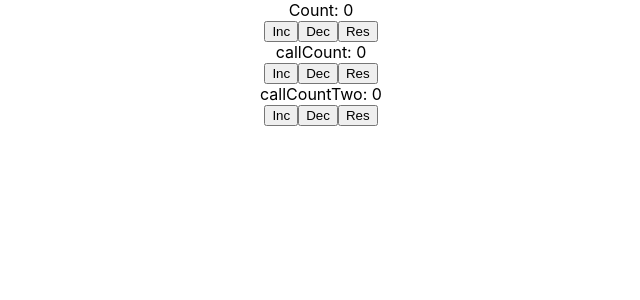
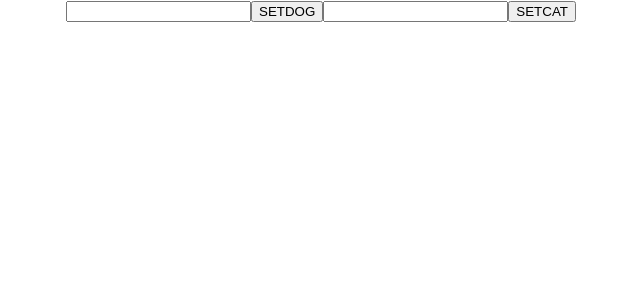
Before and after one commit to Valentyn98/untitled260122, a React (Create React App) app: page / in a window 1280 px wide. Shown: the top 300 px of the page, without its empty margins (319-959 px from the left). Built offline with nearby package versions, Linux system fonts and the light colour scheme.

Commit message:
CAt and DoG finish

```diff
--- a/package.json
+++ b/package.json
@@ -11,7 +11,9 @@
     "react-scripts": "5.0.0",
     "web-vitals": "^2.1.4",
     "axios": "0.25.0",
-    "react-router-dom": "^6.2.1"
+    "react-router-dom": "^6.2.1",
+    "redux": "^4.1.2",
+    "reduce": "^1.0.2"
   },
   "scripts": {
     "start": "react-scripts start",
--- a/src/App.js
+++ b/src/App.js
@@ -1,53 +1,49 @@
 
 import './App.css';
-import {useReducer} from "react";
+import {useReducer, useState} from "react";
+import formReducer from "./reducer/formReducer";
+import Dogs from "./components/dogs/Dogs";
+import Cats from "./components/cats/Cats";
 
+const initialFormState = {
+    dogs:[],
+    cats:[],
+    dog:'',
+    cat:''
+};
+function App () {
+    const [state,dispatch] = useReducer(formReducer,initialFormState)
+    const[count, setCount] = useState(0)
 
-const reducer = (state ,action) =>{
-switch (action.type){
-    case 'inc':
-        return{...state,count:state.count +1}
-    case 'dec':
-        return{...state,count:state.count -1}
-    case 'res':
-        return{...state,count:action.payload}
-    case 'incc':
-        return{...state,callCount:state.callCount +1}
-    case 'decc':
-        return{...state,callCount:state.callCount -1}
-    case 'ress':
-        return{...state,callCount:action.payload}
-    case 'inccc':
-        return{...state,callCountTwo:state.callCountTwo +1}
-    case 'deccc':
-        return{...state,callCountTwo:state.callCountTwo -1}
-    case 'resss':
-        return{...state,callCountTwo:action.payload}
-    default:
-        return state
-}
-
-}
-
-function App() {
-    const [state, dispatche] = useReducer(reducer , {count: 0, callCount:0,callCountTwo:0})
-  return (
+    console.log(state);
+    const handleTextChange = (e) => {
+        dispatch({
+            type:'handle input text',
+            field: e.target.name,
+            payload: e.target.value
+        })
+    }
+    const click = (e) => {
+        e.preventDefault()
+    }
+    return (
     <div className="App">
-        <div>Count: {state.count}</div>
-        <button onClick={()=>dispatche({type:'inc'})}>Inc</button>
-        <button onClick={()=>dispatche({type:'dec'})}>Dec</button>
-        <button onClick={()=>dispatche({type: 'res', payload:0})}>Res</button>
-
-        <div>callCount: {state.callCount}</div>
-        <button onClick={()=>dispatche({type:'incc'})}>Inc</button>
-        <button onClick={()=>dispatche({type:'decc'})}>Dec</button>
-        <button onClick={()=>dispatche({type: 'ress', payload:0})}>Res</button>
-
-        <div>callCountTwo: {state.callCountTwo}</div>
-        <button onClick={()=>dispatche({type:'inccc'})}>Inc</button>
-        <button onClick={()=>dispatche({type:'deccc'})}>Dec</button>
-        <button onClick={()=>dispatche({type: 'resss', payload:0})}>Res</button>
-
+        <form onSubmit={click}>
+            <input type="text"name={'dog'} value={state.dog} onChange={handleTextChange}/>
+            <button onClick={()=>dispatch({type:'addDog'})}>SETDOG</button>
+            <input type="text"name={'cat'} value={state.cat} onChange={handleTextChange}/>
+            <button onClick={()=>dispatch({type:'addCat'})}>SETCAT</button>
+        </form>
+        <div>
+            { state.dogs.length !== 0 &&
+                state.dogs.map(dogs =>
+                <Dogs removeDog={dispatch} key={dogs.id} dogs={dogs} />)}
+        </div>
+        <div>
+            {state.cats.map(value => <div>
+                {value}
+            </div>)}
+        </div>
     </div>
   );
 }
--- /dev/null
+++ b/src/components/cats/Cats.js
@@ -0,0 +1,11 @@
+import React from 'react';
+
+const Cats = () => {
+    return (
+        <div>
+
+        </div>
+    );
+};
+
+export default Cats;
--- /dev/null
+++ b/src/components/dogs/Dogs.js
@@ -0,0 +1,19 @@
+import React from 'react';
+
+
+
+const Dogs = ({dogs,removeDog}) => {
+    return (
+        <div>
+            {dogs.name}
+
+        <div><button onClick={()=>{
+            console.log(dogs.id)
+            removeDog({type:'delDog',id:dogs.id})
+
+        }}>Remove</button></div>
+        </div>
+    );
+};
+
+export default Dogs;
--- /dev/null
+++ b/src/reducer/formReducer.js
@@ -0,0 +1,20 @@
+import React from 'react';
+
+const  formReducer = (state, action) =>{
+    console.log(action.field);
+
+    switch (action.type) {
+        case 'handle input text':
+             return {...state,[action.field]: action.payload}
+        case 'addDog':
+            return state.dog ? {...state, dogs: state.dogs.concat({id:Date.now(),name:state.dog}),dog:''} : state
+        case 'addCat':
+            return state.cat ? {...state, cats: state.cats.concat(state.cat),cat:''} : state
+        case 'delDog':
+           console.log(action.id)
+            return {...state,dogs:state.dogs.filter(dog => dog.id !== action.id)}
+    }
+    return state
+}
+
+export default formReducer;
```
Also changed, not shown: 1 other file (tests, documents, lock files or other folders).
